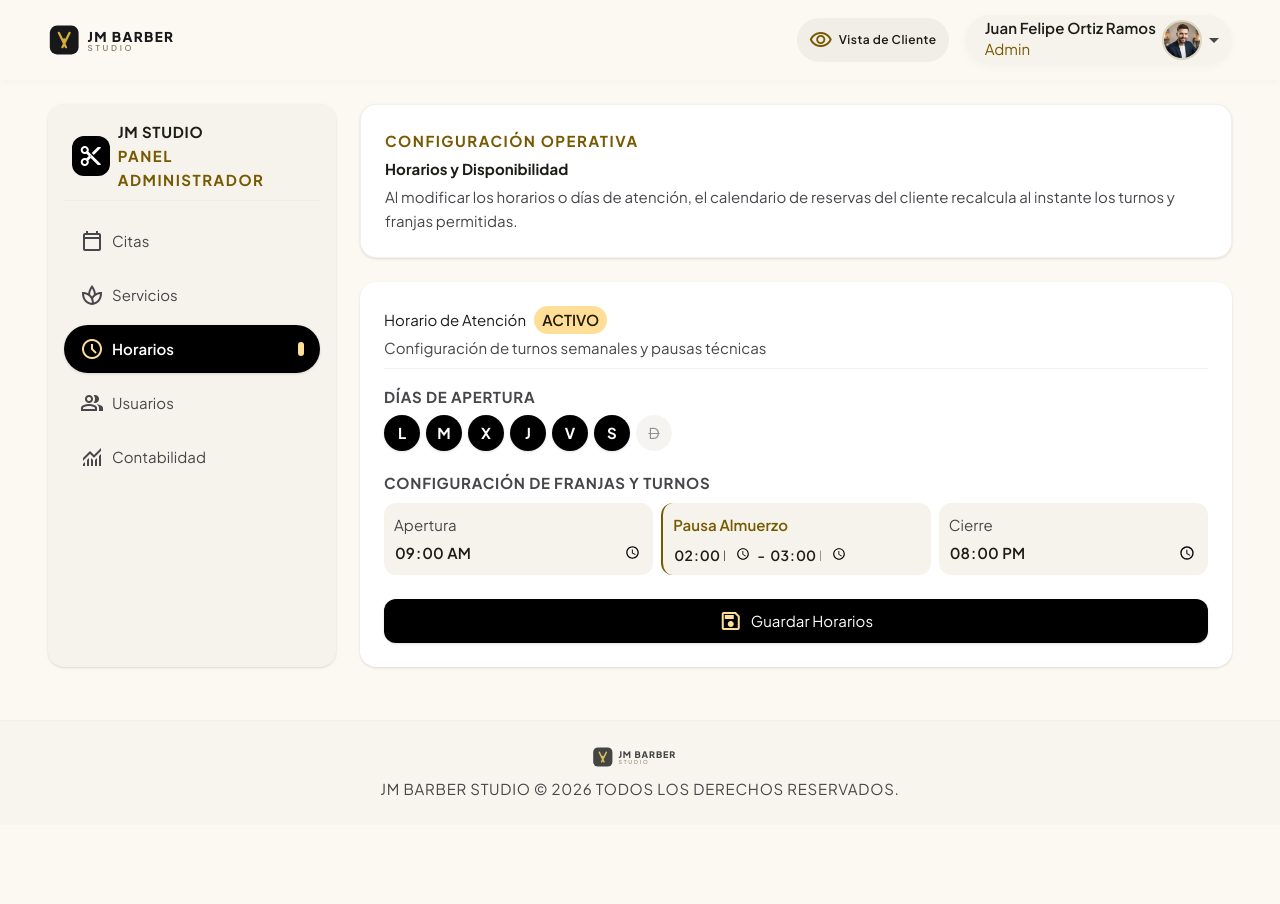
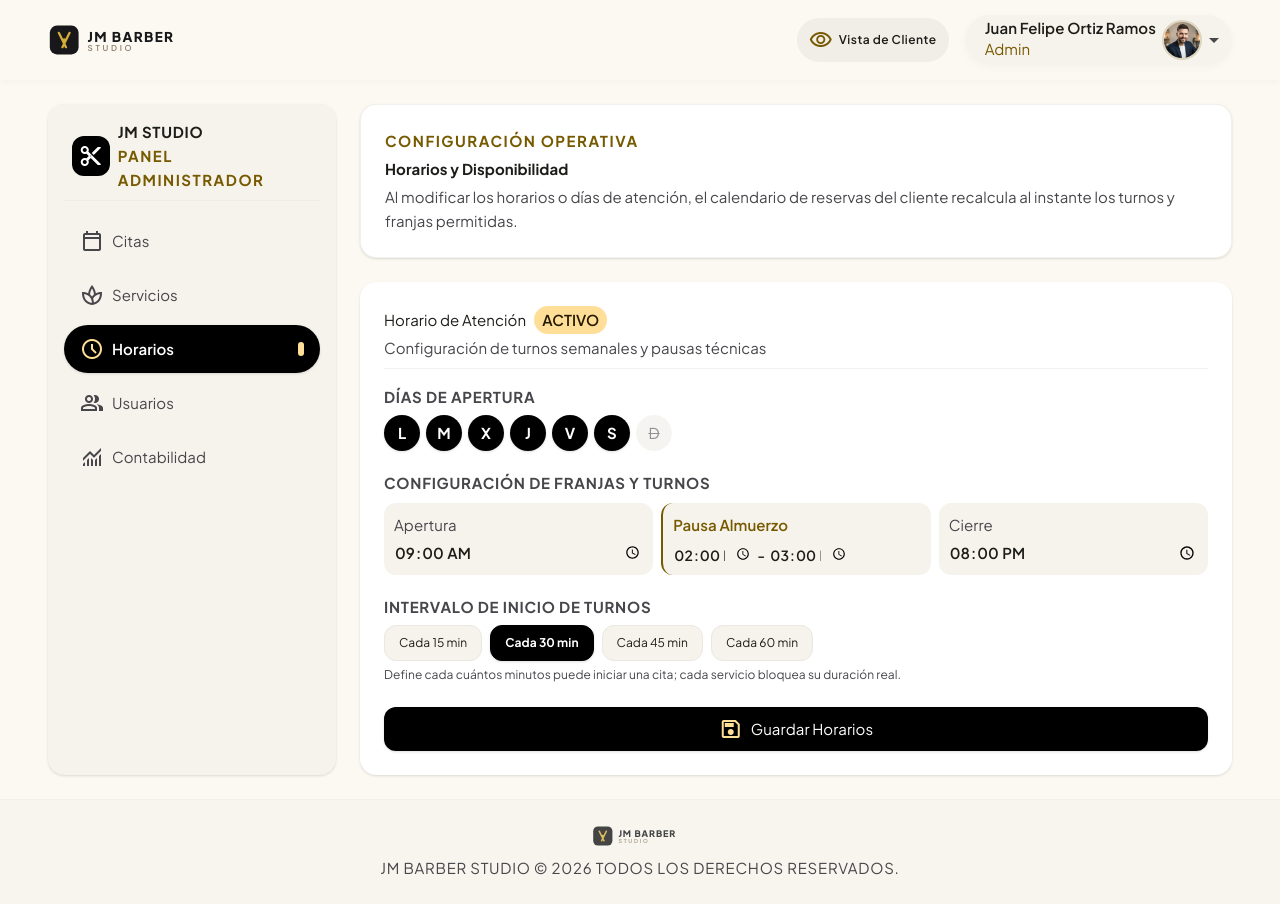
Before and after one commit to juanramosnn17/jm-barber-studio, a Next.js app: page /admin/horarios in a window 1280 px wide. Before the commit the page ends 825 px from the top, so only its background shows below. Built offline with nearby package versions, Linux system fonts and the light colour scheme; no server answers.

Commit message:
feat(ui): selector slot_minutes y agenda sin barbero sin asignar

```diff
--- a/components/admin/DailyAppointmentsList.tsx
+++ b/components/admin/DailyAppointmentsList.tsx
@@ -47,7 +47,7 @@ export default function DailyAppointmentsList({
         <div>
           <h2 className="font-title-lg text-on-surface">Citas del Día</h2>
           <p className="font-body-sm text-on-surface-variant">
-            Supervisión y control del flujo de sillones en tiempo real
+            Control de la agenda diaria en tiempo real
           </p>
         </div>
 
@@ -145,27 +145,17 @@ export default function DailyAppointmentsList({
                   <div className="flex flex-col min-w-0">
                     <div className="flex items-center gap-space-xs">
                       <span className="font-title-md font-semibold text-on-surface">
-                        {app.client_name}
-                      </span>
-                      <span
-                        className={`w-1.5 h-1.5 rounded-full ${
-                          isConfirmed ? "bg-secondary" : "bg-outline-variant"
-                        }`}
-                      ></span>
-                      <span
-                        className={`font-label-sm ${
-                          isConfirmed ? "text-secondary font-bold" : "text-on-surface-variant"
-                        }`}
-                      >
-                        {app.chair || "Sillón Principal"}
+                        {app.client_name || "Cliente eliminado"}
                       </span>
                     </div>
                     <div className="flex items-center gap-space-xs text-on-surface-variant font-body-sm mt-0.5">
                       <span>{app.service_name}</span>
-                      <span className="text-outline-variant">•</span>
-                      <span className="font-medium text-on-surface">
-                        Barbero: {app.barber_name || "Asignado"}
-                      </span>
+                      {app.duration_label && (
+                        <>
+                          <span className="text-outline-variant">•</span>
+                          <span>{app.duration_label}</span>
+                        </>
+                      )}
                     </div>
                   </div>
                 </div>
--- a/components/admin/ScheduleConfig.tsx
+++ b/components/admin/ScheduleConfig.tsx
@@ -9,12 +9,20 @@ interface ScheduleConfigProps {
   initialHours: BusinessHours;
 }
 
+const SLOT_OPTIONS = [
+  { minutes: 15, label: "Cada 15 min" },
+  { minutes: 30, label: "Cada 30 min" },
+  { minutes: 45, label: "Cada 45 min" },
+  { minutes: 60, label: "Cada 60 min" },
+];
+
 export default function ScheduleConfig({ initialHours }: ScheduleConfigProps) {
   const [openDays, setOpenDays] = useState<number[]>(initialHours.open_days);
   const [openTime, setOpenTime] = useState(initialHours.open_time);
   const [closeTime, setCloseTime] = useState(initialHours.close_time);
-  const [breakStart, setBreakStart] = useState(initialHours.break_start || "14:00");
-  const [breakEnd, setBreakEnd] = useState(initialHours.break_end || "15:00");
+  const [breakStart, setBreakStart] = useState(initialHours.break_start || "");
+  const [breakEnd, setBreakEnd] = useState(initialHours.break_end || "");
+  const [slotMinutes, setSlotMinutes] = useState<number>(initialHours.slot_minutes || 30);
   const [saved, setSaved] = useState(false);
   const [errorMessage, setErrorMessage] = useState<string | null>(null);
   const [isPending, startTransition] = useTransition();
@@ -42,8 +50,9 @@ export default function ScheduleConfig({ initialHours }: ScheduleConfigProps) {
         open_days: openDays,
         open_time: openTime,
         close_time: closeTime,
-        break_start: breakStart,
-        break_end: breakEnd,
+        break_start: breakStart.trim() ? breakStart : null,
+        break_end: breakEnd.trim() ? breakEnd : null,
+        slot_minutes: slotMinutes,
       });
 
       if (res.ok) {
@@ -142,6 +151,35 @@ export default function ScheduleConfig({ initialHours }: ScheduleConfigProps) {
             </div>
           </div>
         </div>
+
+        {/* Paso entre inicios de turno (slot_minutes, T-B4) */}
+        <div className="flex flex-col gap-1.5 pt-1">
+          <span className="font-label-sm uppercase tracking-wider text-on-surface-variant font-bold">
+            Intervalo de inicio de turnos
+          </span>
+          <div className="flex items-center gap-2 flex-wrap">
+            {SLOT_OPTIONS.map((opt) => {
+              const isSelected = slotMinutes === opt.minutes;
+              return (
+                <button
+                  key={opt.minutes}
+                  type="button"
+                  onClick={() => setSlotMinutes(opt.minutes)}
+                  className={`h-9 px-3.5 rounded-xl font-label-md text-xs transition-all border ${
+                    isSelected
+                      ? "bg-primary text-on-primary border-primary shadow-sm font-bold"
+                      : "bg-surface-container-low text-on-surface border-surface-container-high hover:bg-surface-container"
+                  }`}
+                >
+                  {opt.label}
+                </button>
+              );
+            })}
+          </div>
+          <p className="font-body-sm text-on-surface-variant text-xs">
+            Define cada cuántos minutos puede iniciar una cita; cada servicio bloquea su duración real.
+          </p>
+        </div>
       </div>
 
       {errorMessage && <ErrorMessage message={errorMessage} />}
--- a/components/booking/NextAppointmentCard.tsx
+++ b/components/booking/NextAppointmentCard.tsx
@@ -73,12 +73,9 @@ export default function NextAppointmentCard({ appointment }: NextAppointmentCard
           <h2 className="font-headline-md text-on-surface font-bold">
             {appointment.service_name}
           </h2>
-          {appointment.barber_name && (
-            <p className="font-body-sm text-on-surface-variant">
-              Barbero: <span className="font-semibold text-on-surface">{appointment.barber_name}</span>{" "}
-              {appointment.chair ? `(${appointment.chair})` : ""}
-            </p>
-          )}
+          <p className="font-body-sm text-on-surface-variant">
+            JM Barber Studio
+          </p>
         </div>
 
         <div className="md:col-span-7 flex items-center gap-space-md">
--- a/lib/data/store.ts
+++ b/lib/data/store.ts
@@ -203,6 +203,31 @@ export function addStoredService(newSrv: Omit<Service, "id" | "sort_order">): Se
   return service;
 }
 
+/** Edita un servicio existente en memoria (modo demo, T-B4). */
+export function updateStoredService(
+  serviceId: string,
+  changes: Partial<
+    Pick<
+      Service,
+      | "name"
+      | "short_name"
+      | "description"
+      | "includes"
+      | "price"
+      | "reserve_amount"
+      | "duration_label"
+      | "duration_minutes"
+      | "image_url"
+      | "icon"
+    >
+  >
+): Service | null {
+  const srv = store.services.find((s) => s.id === serviceId);
+  if (!srv) return null;
+  Object.assign(srv, changes);
+  return srv;
+}
+
 /* ---------------------------------------------------------------------
    HORARIOS DE ATENCIÓN
    --------------------------------------------------------------------- */
```
